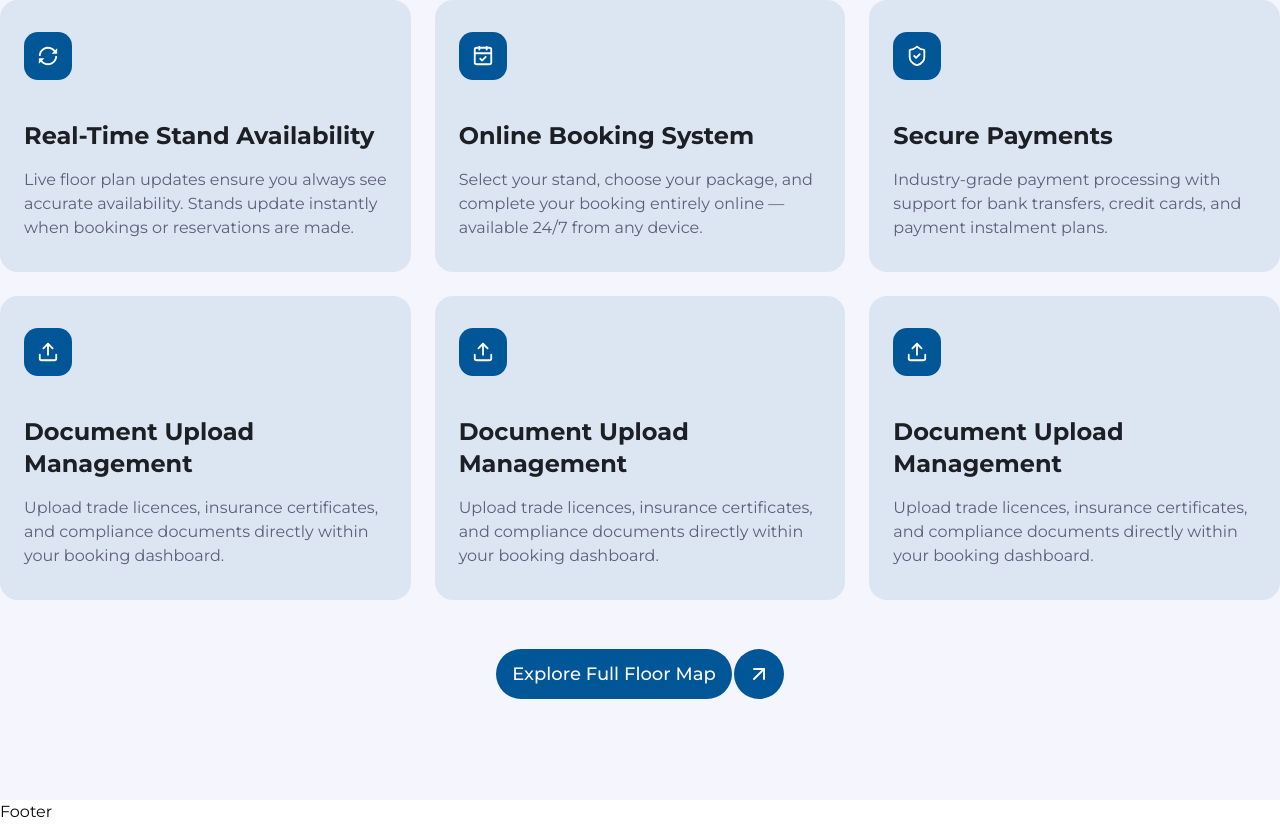
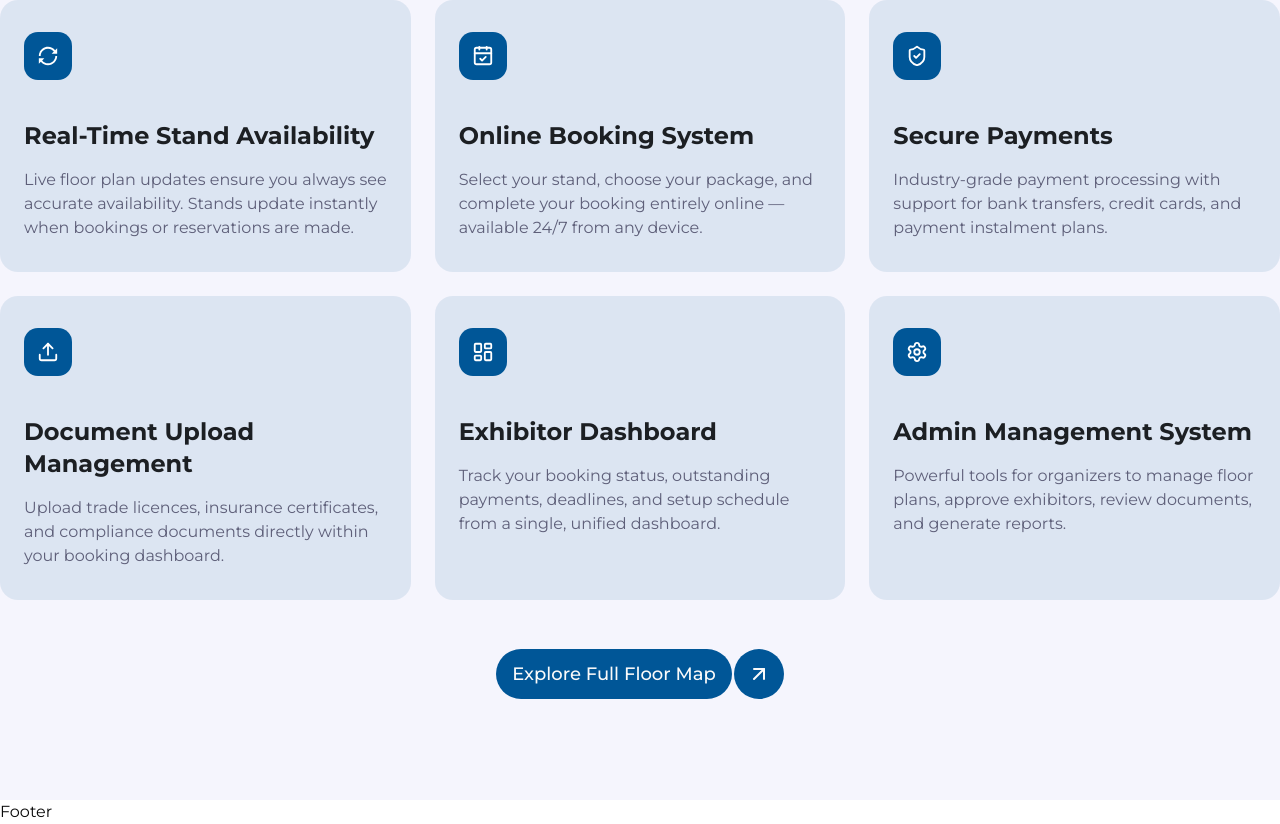
Before and after one commit to backbencherstudio/hanoijane01, a Next.js app: page / in a window 1280 px wide. Shown: the part 3505-4329 px from the top of the page. Built offline with nearby package versions, Linux system fonts and the light colour scheme.

Commit message:
Platform Features

```diff
--- a/components/home/PlatformFeatures.tsx
+++ b/components/home/PlatformFeatures.tsx
@@ -1,4 +1,9 @@
-import { CalendarCheck, ShieldCheck } from "lucide-react";
+import {
+  CalendarCheck,
+  LayoutDashboard,
+  Settings,
+  ShieldCheck,
+} from "lucide-react";
 import React from "react";
 import { FiUpload } from "react-icons/fi";
 import { RiLoopRightFill } from "react-icons/ri";
@@ -35,16 +40,16 @@ const PlatformFeatures = () => {
         "Upload trade licences, insurance certificates, and compliance documents directly within your booking dashboard.",
     },
     {
-      icon: FiUpload,
-      title: "Document Upload Management",
+      icon: LayoutDashboard,
+      title: "Exhibitor Dashboard",
       subtitle:
-        "Upload trade licences, insurance certificates, and compliance documents directly within your booking dashboard.",
+        "Track your booking status, outstanding payments, deadlines, and setup schedule from a single, unified dashboard.",
     },
     {
-      icon: FiUpload,
-      title: "Document Upload Management",
+      icon: Settings,
+      title: "Admin Management System",
       subtitle:
-        "Upload trade licences, insurance certificates, and compliance documents directly within your booking dashboard.",
+        "Powerful tools for organizers to manage floor plans, approve exhibitors, review documents, and generate reports.",
     },
   ];
   return (
```
